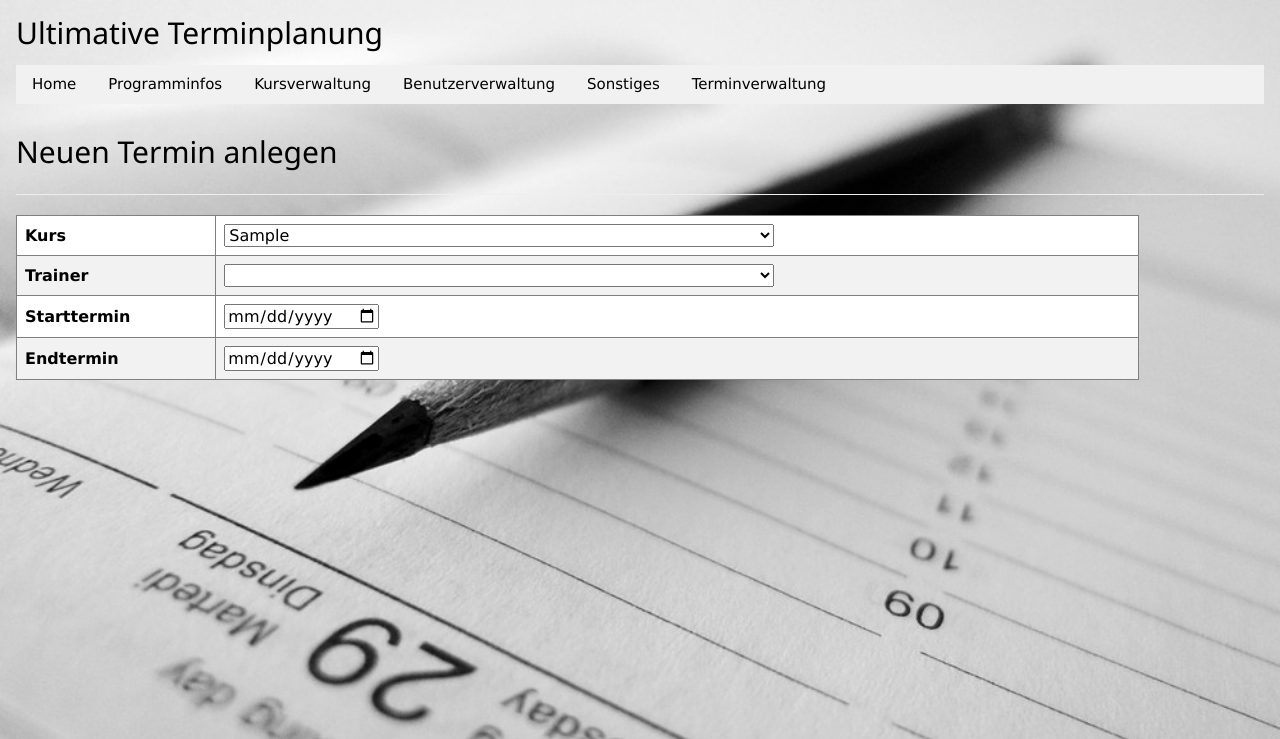
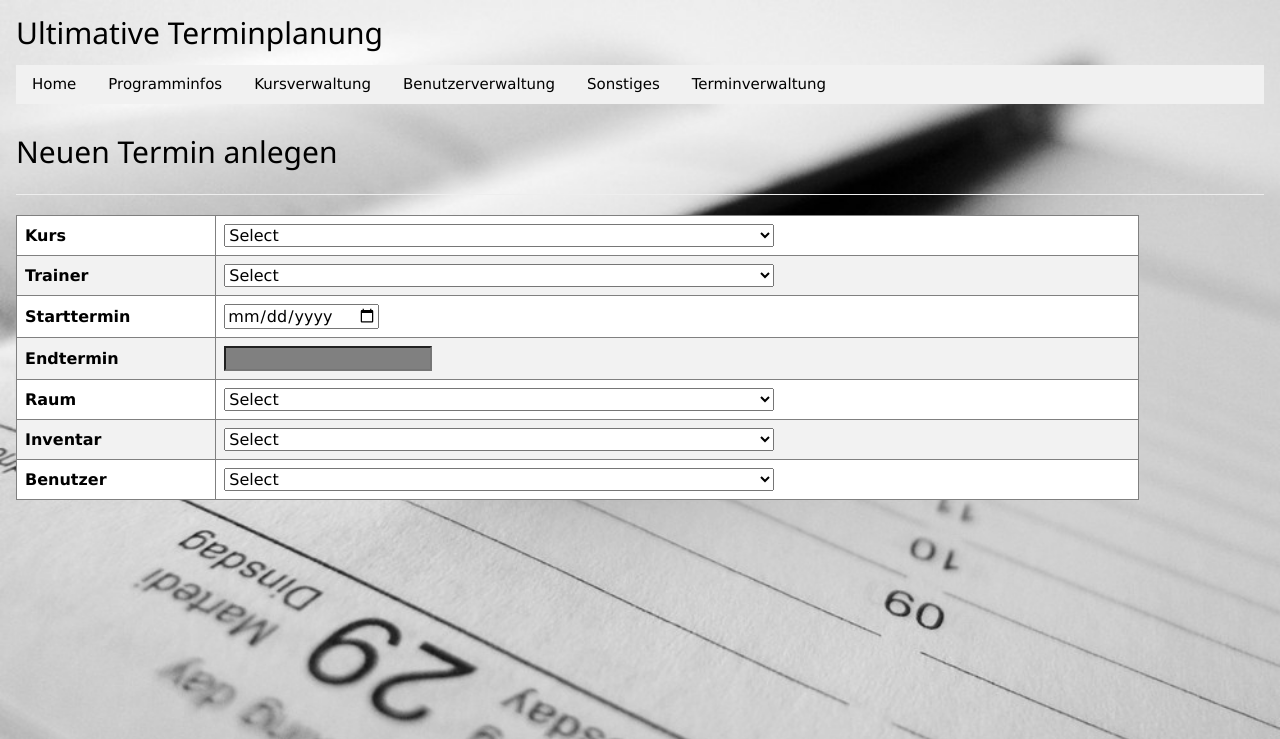
Before and after one commit to DeeShort/t1, a PHP site: page /content/neutermine.php in a window 1280 px wide. Shown: the top 739 px of the page. Run offline with PHP 8.4, Linux system fonts and the light colour scheme; tables that the repository leaves empty or names only in its code hold one stand-in row (values such as "Sample post"); lists and menus that the app fills with data are empty.

Commit message:
13.00 ddata

```diff
--- a/content/neutermine.php
+++ b/content/neutermine.php
@@ -5,7 +5,18 @@ require_once("..//classes/dbclass.php");
 
 <html>
     <head>
-        <meta charset="utf8"
+        <meta charset="utf8">
+        <script>
+           function rechneEndDatum(datum,dauer)
+ {
+   var neu = new Date(datum.value);
+   neu.setDate(neu.getDate()+parseInt(dauer));
+   d = neu.getDate();
+   m = neu.getMonth()+1;
+   y = neu.getFullYear();
+   document.ntermin.ende.value=d+"."+m+"."+y;
+ }
+        </script>
     </head>
     <body>
             <?php
@@ -13,17 +24,18 @@ require_once("..//classes/dbclass.php");
             ?>
         <h2>Neuen Termin anlegen</h2>
         <hr>
-        <form action="" method="POST">
-            <table width="90" border="1">
+        <form action="" method="POST" name="ntermin">
+            <table width="50%" border="1">
                 <tr>
                 <th>Kurs</th>
                         <td>
-                            <select style="width:550px" name="kurs">
+                            <select style="width:550px" id="kursname" name="kurs">
+                                <option selected disabled>Select</option>
                                    <?php
                                    $db=new dbclass();
                                    $ergebnis=$db->displayallekurse();
                                    foreach($ergebnis as $zeile){
-                                   echo"<option value ='".$zeile[0]."'>".$zeile[1];
+                                   echo"<option value ='".$zeile[4]."'>".$zeile[1];
                                    }
                                    ?>
                             </select>
@@ -33,6 +45,7 @@ require_once("..//classes/dbclass.php");
                  <th>Trainer</th>
                       <td>
                             <select style="width:550px" name="trainer">
+                                <option selected disabled>Select</option>
                                    <?php
                                    $db=new dbclass();
                                    $ergebnis=$db->displayAlleTrainer();
@@ -43,16 +56,58 @@ require_once("..//classes/dbclass.php");
                             </select>
                       </td>
              </tr>
+            <tr>
+   <th>Starttermin</th>
+   <td><input type="date" name="start" id="startdatum" onchange="rechneEndDatum(this,document.getElementById('kursname').value)" > </td>
+   </tr>
+   <tr>
+   <th>Endtermin</th>
+   <td><input type="text" style="background-color: gray" name="end" id="ende" readonly> </td>
+   </tr>
              <tr>
-             <th>Starttermin</th>
-             <td>
-                 <input type="date" name="start" ochange="rechneEndDatum(document.getElementsByName('start'))">
-
-             </td>
+                 <th>Raum</th>
+                        <td>
+                            <select style="width:550px" name="raum">
+                                <option selected disabled>Select</option>
+                                   <?php
+                                   $db=new dbclass();
+                                   $ergebnis=$db->displayalleraume();
+                                   foreach($ergebnis as $zeile){
+                                   echo"<option value ='".$zeile[0]."'>".$zeile[1];
+                                   }
+                                   ?>
+                            </select>
+                        </td>
+             </tr>
+              <tr>
+                 <th>Inventar</th>
+                        <td>
+                            <select style="width:550px" name="equip">
+                                <option selected disabled>Select</option>
+                                   <?php
+                                   $db=new dbclass();
+                                   $ergebnis=$db->displayallequip();
+                                   foreach($ergebnis as $zeile){
+                                   if ($zeile[3]!=1){echo"<option value ='".$zeile[0]."'>".$zeile[1]." - - - Not Available!";} else{echo"<option value ='".$zeile[0]."'>".$zeile[1];}
+                                   }
+                                   ?>
+                            </select>
+                        </td>
              </tr>
              <tr>
-             <th> Endtermin</th>
-             <td><input type="date" name="end"></td>
+                 <th>Benutzer</th>
+                      <td>
+                            <select style="width:550px" name="user">
+                                <option selected disabled>Select</option>
+                                   <?php
+                                   $db=new dbclass();
+                                   $ergebnis=$db->displayAlleUser();
+                                   foreach($ergebnis as $zeile){
+                                       echo"<option value ='".$zeile[0]."'>".$zeile[3]." ".$zeile[4];
+                                   }
+                                   ?>
+                            </select>
+                      </td>
              </tr>
             </table>
         </form>
```
